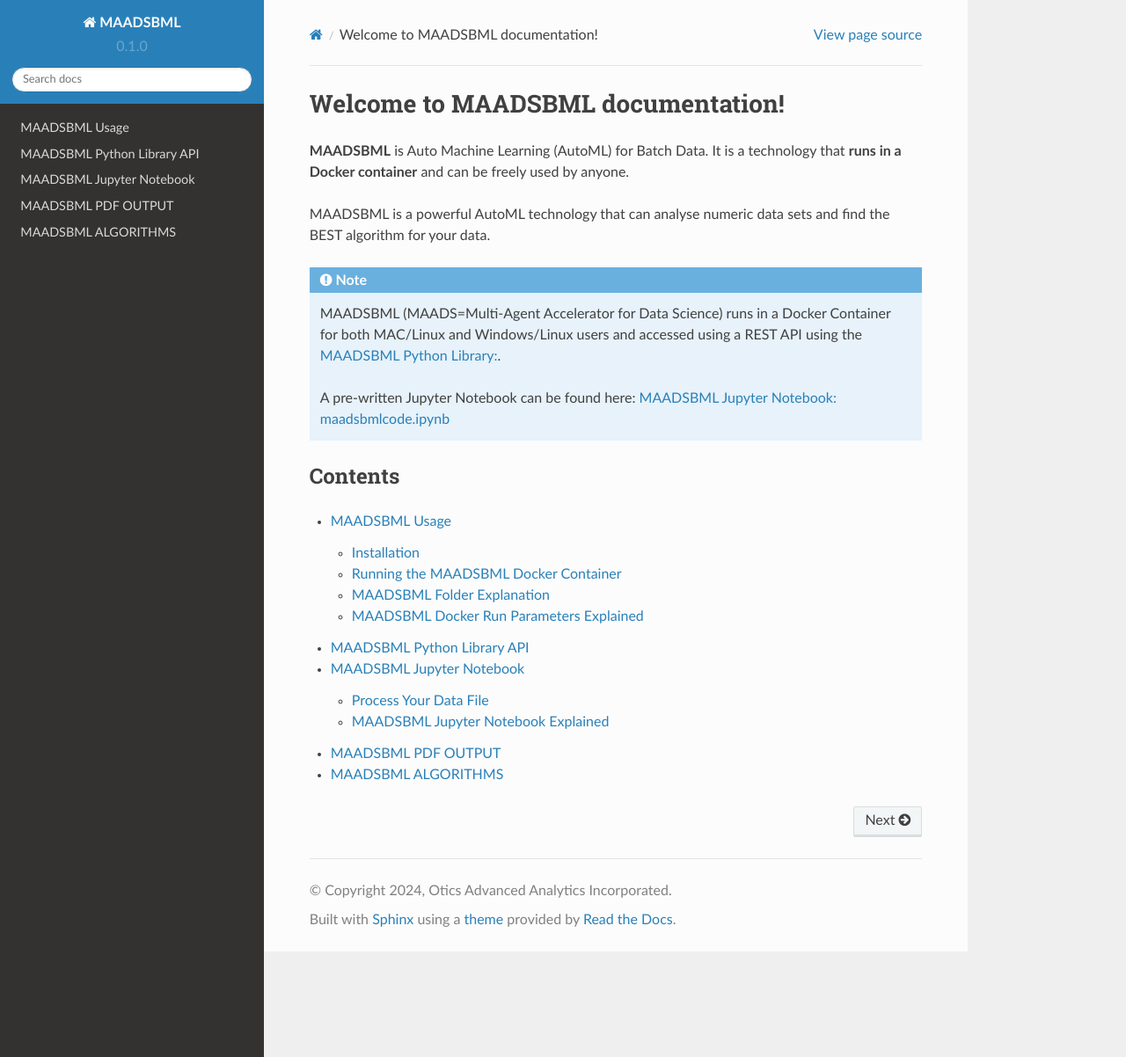
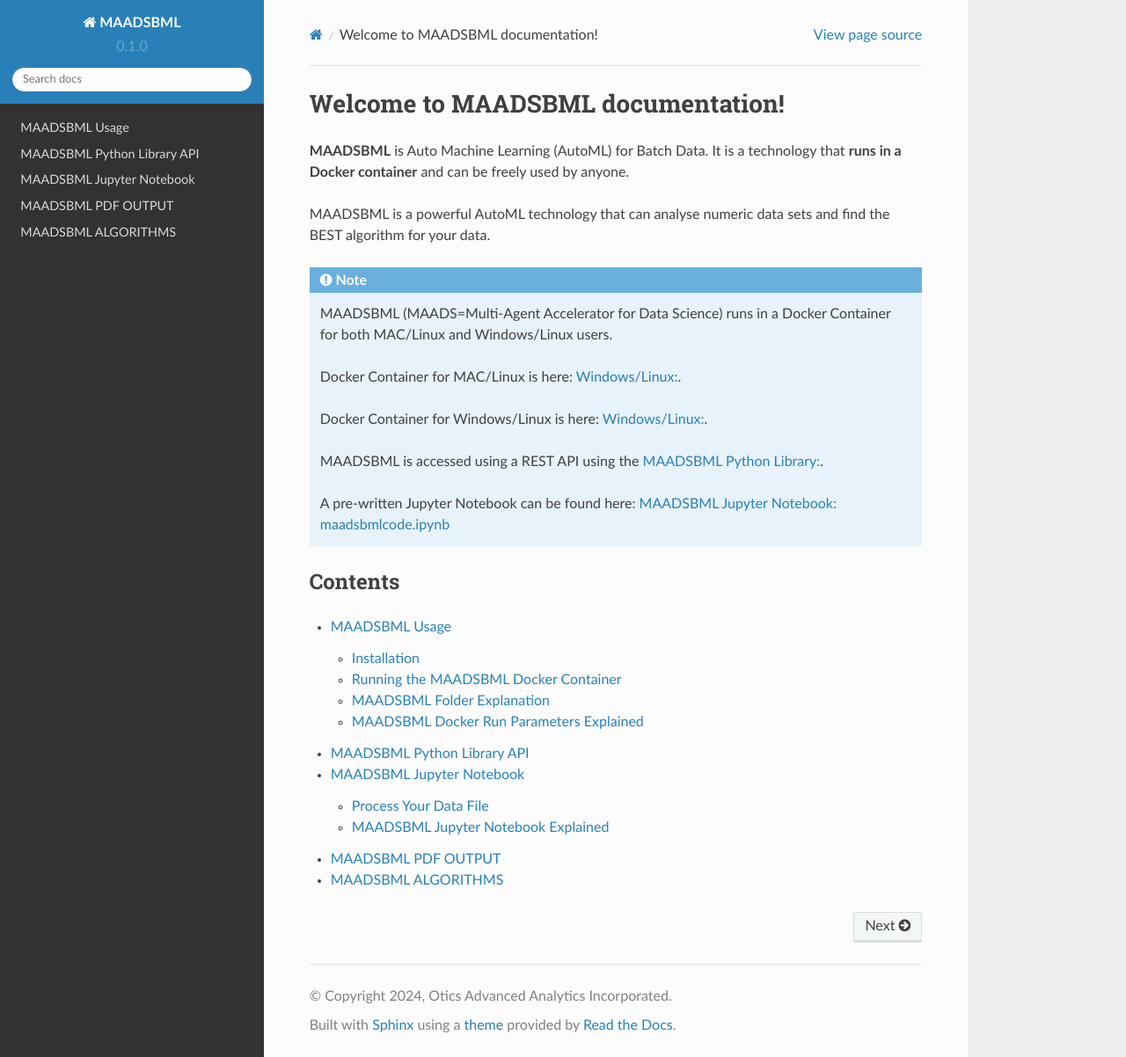
Before and after one commit to smaurice101/maadsbml, a Sphinx documentation site: the page built from docs/source/index.rst, in a window 1280 px wide and 1202 px high. Shown: the whole window at 88% size. Built offline with Sphinx 7.4.7 and the Read the Docs theme 2.0.0, drawn with Linux system fonts in a browser that asks for light colours.

Commit message:
Update index.rst

```diff
--- a/docs/source/index.rst
+++ b/docs/source/index.rst
@@ -7,10 +7,16 @@
 
 .. note::
 
-   MAADSBML (MAADS=Multi-Agent Accelerator for Data Science) runs in a Docker Container for both MAC/Linux and Windows/Linux users and accessed using a REST API
-   using the `MAADSBML Python Library: <https://pypi.org/project/maadsbml/>`_.
+   MAADSBML (MAADS=Multi-Agent Accelerator for Data Science) runs in a Docker Container for both MAC/Linux and Windows/Linux users.
 
-   A pre-written Jupyter Notebook can be found here: `MAADSBML Jupyter Notebook: maadsbmlcode.ipynb <https://github.com/smaurice101/raspberrypi/tree/main/maadsbml>`_
+   Docker Container for MAC/Linux is here: `Windows/Linux: <https://hub.docker.com/r/maadsdocker/maads-batch-automl-otics-arm64>`_.
+
+   Docker Container for Windows/Linux is here: `Windows/Linux: <https://hub.docker.com/r/maadsdocker/maads-batch-automl-otics>`_.
+
+   MAADSBML is accessed using a REST API using the `MAADSBML Python Library: <https://pypi.org/project/maadsbml/>`_.
+
+   A pre-written Jupyter Notebook can be found here: `MAADSBML Jupyter Notebook: maadsbmlcode.ipynb
+   <https://github.com/smaurice101/raspberrypi/tree/main/maadsbml>`_
 
 
 
```
